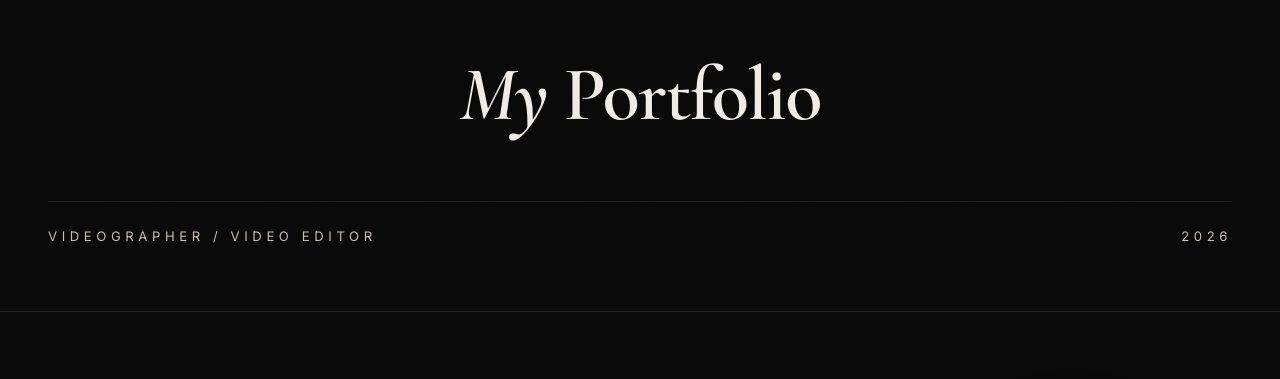
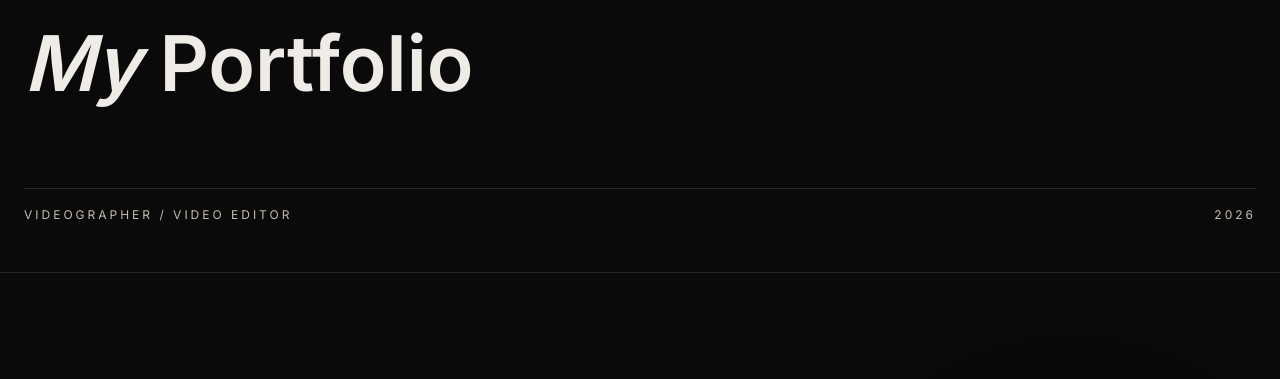
Before and after one commit to pachuau10/portfolio_opa, a Django app: page / in a window 1280 px wide. Shown: the part 489-868 px from the top of the page. Run offline with Django 5.2, Linux system fonts and the light colour scheme; data that the repository does not hold is empty; some libraries are stand-ins or nearby versions; some web fonts are replaced.

Commit message:
fix hero spacing css only

```diff
--- a/static/css/style.css
+++ b/static/css/style.css
@@ -118,23 +118,25 @@ ul, ol { list-style: none; }
 
 /* ----- Hero ----- */
 .hero {
-  min-height: 100vh;
+  min-height: auto;
   display: flex;
   align-items: flex-start;
-  padding: 8rem 3rem 4rem;
+  padding: 5rem 1.5rem 3rem;
   position: relative;
   border-bottom: 1px solid var(--line);
   flex-direction: column;
 }
+
 .hero-grid {
-  width: 100%; max-width: var(--container);
+  width: 100%;
+  max-width: var(--container);
   margin: 0 auto;
   position: relative;
   display: flex;
   flex-direction: column;
-  min-height: calc(100vh - 12rem);
-  justify-content: space-between;
+  gap: 2rem;
 }
+
 .hero-collage {
   display: flex;
   justify-content: center;
@@ -163,9 +165,9 @@ ul, ol { list-style: none; }
 @keyframes floatIn { from { opacity: 0; transform: translateY(40px) rotate(0); } }
 @keyframes spin { to { transform: rotate(360deg); } }
 
-.hero-title {
+hero-title {
   font-family: var(--display);
-  font-size: clamp(4rem, 14vw, 13rem);
+  font-size: clamp(3rem, 12vw, 13rem);
   line-height: .92;
   color: whitesmoke;
   font-weight: 600;
@@ -173,7 +175,7 @@ ul, ol { list-style: none; }
   position: relative;
   z-index: 2;
   letter-spacing: -0.02em;
-  margin-top: 2rem;
+  margin-top: 1rem;
 }
 .hero-line { display: block; }
 .hero-line .italic { font-style: italic; font-family: var(--display); }
@@ -189,14 +191,16 @@ ul, ol { list-style: none; }
 }
 
 .hero-meta {
-  display: flex; justify-content: space-between;
-  margin-top: auto;
-  font-size: .82rem;
-  letter-spacing: .35em;
+  display: flex;
+  justify-content: space-between;
+  font-size: .75rem;
+  letter-spacing: .25em;
   color: var(--ink-soft);
   border-top: 1px solid var(--line);
-  padding-top: 1.5rem;
-  animation: fadeUp 1s var(--ease) 2s both;
+  padding-top: 1rem;
+  margin-top: 1rem;
+  flex-wrap: wrap;
+  gap: 10px;
 }
 
 /* ----- Section base ----- */
```
